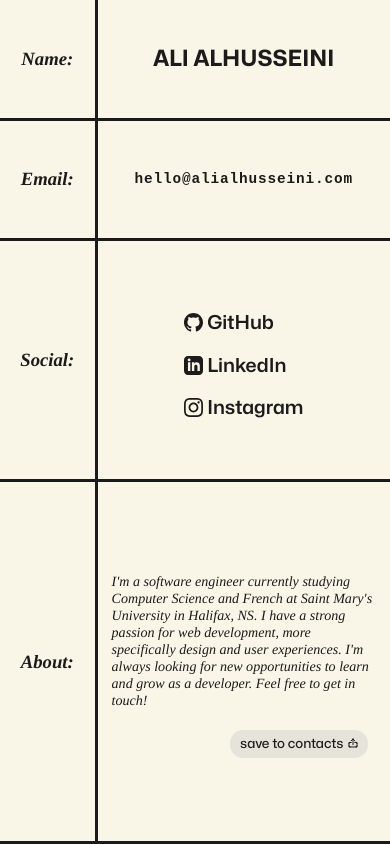
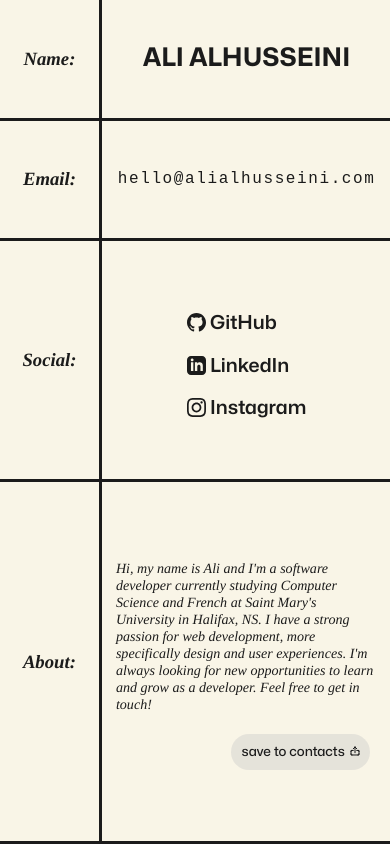
Before and after one commit to ali-alhusseini/ali-alhusseini, a plain HTML site: page index.html in a window 390 px wide. Drawn offline with Linux system fonts and the light colour scheme.

Commit message:
Update about wording and adjust font sizes

```diff
--- a/index.html
+++ b/index.html
@@ -79,7 +79,7 @@
                 <h3>About:</h3>
             </div>
             <div class="about-value mobile-value">
-                <p>I'm a software engineer currently studying Computer Science and French at
+                <p>Hi, my name is Ali and I'm a software developer currently studying Computer Science and French at
                     Saint Mary's University in Halifax, NS. I have a strong passion for web development,
                     more specifically design and user experiences. I'm always looking for new opportunities
                     to learn and grow as a developer. Feel free to get in touch!</p>
@@ -140,7 +140,7 @@
                 <div class="info-container-title">about</div>
                 <div class="about-container-section1">
                     <p>
-                        I'm a software engineer currently studying Computer Science and French at
+                        Hi, my name is Ali and I'm a software developer currently studying Computer Science and French at
                         Saint Mary's University in Halifax, NS. I have a strong passion for web development,
                         more specifically design and user experiences. I'm always looking for new opportunities
                         to learn and grow as a developer. Feel free to
--- a/styles/style.css
+++ b/styles/style.css
@@ -81,13 +81,10 @@ body a, a:visited, a:hover, a:active {
     display: grid;
     grid-template-columns: 1fr 3fr;
     grid-template-rows: 1fr 1fr 2fr 3fr;
-    /* border: 2px solid var(--color-secondary); */
-    /* border-radius: 30px; */
     overflow: hidden;
     box-sizing: border-box;
     height: 100%;
     width: 100%;
-    margin: 20px 0;
 }
 
 .mobile-key {
@@ -99,7 +96,8 @@ body a, a:visited, a:hover, a:active {
     justify-content: center;
     align-items: center;
     text-align: center;
-    padding: 0.5em;
+    /* padding: .5em; */
+    padding: 0 1.4em;
     border-right: 3px solid var(--color-secondary);
     border-bottom: 3px solid var(--color-secondary);
 }
@@ -120,7 +118,7 @@ body a, a:visited, a:hover, a:active {
 .name-value {
     grid-column: 2 / 3;
     grid-row: 1 / 2;
-    font-size: 1.4em;
+    font-size: 1.6em;
     font-weight: 700;
 }
 
@@ -133,9 +131,8 @@ body a, a:visited, a:hover, a:active {
     grid-column: 2 / 3;
     grid-row: 2 / 3;
     font-family: var(--font-family-mono);
-    font-size: 0.9em;
-    letter-spacing: 0.06em;
-    font-weight: bold;
+    font-size: 1em;
+    letter-spacing: 0.1em;
 }
 
 .email-value a {
@@ -205,9 +202,9 @@ body a, a:visited, a:hover, a:active {
     background-color: var(--color-transparent);
     color: var(--color-secondary);
     border: none;
-    border-radius: 1em;
+    border-radius: 25px;
     margin: 0.5em;
-    padding: 6px 10px;
+    padding: 10px;
 }
 
 .share-logo {
```
